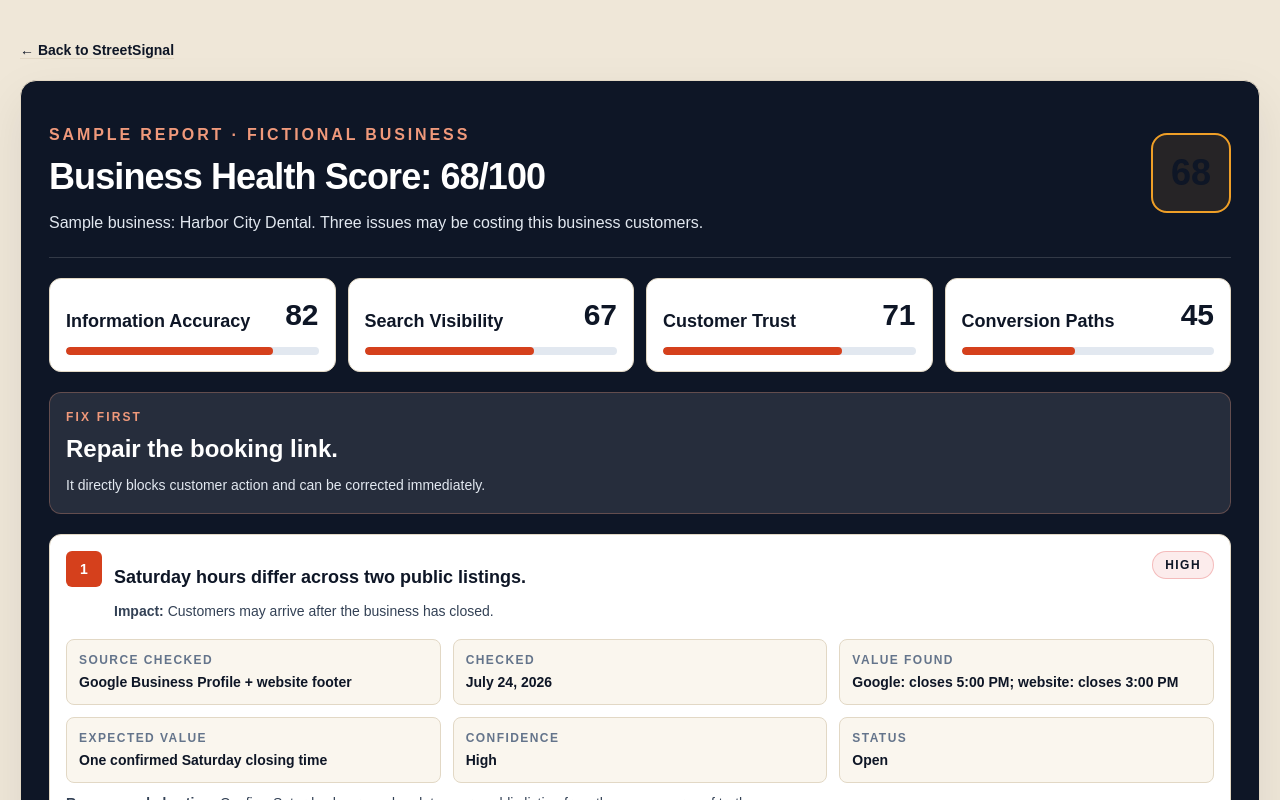
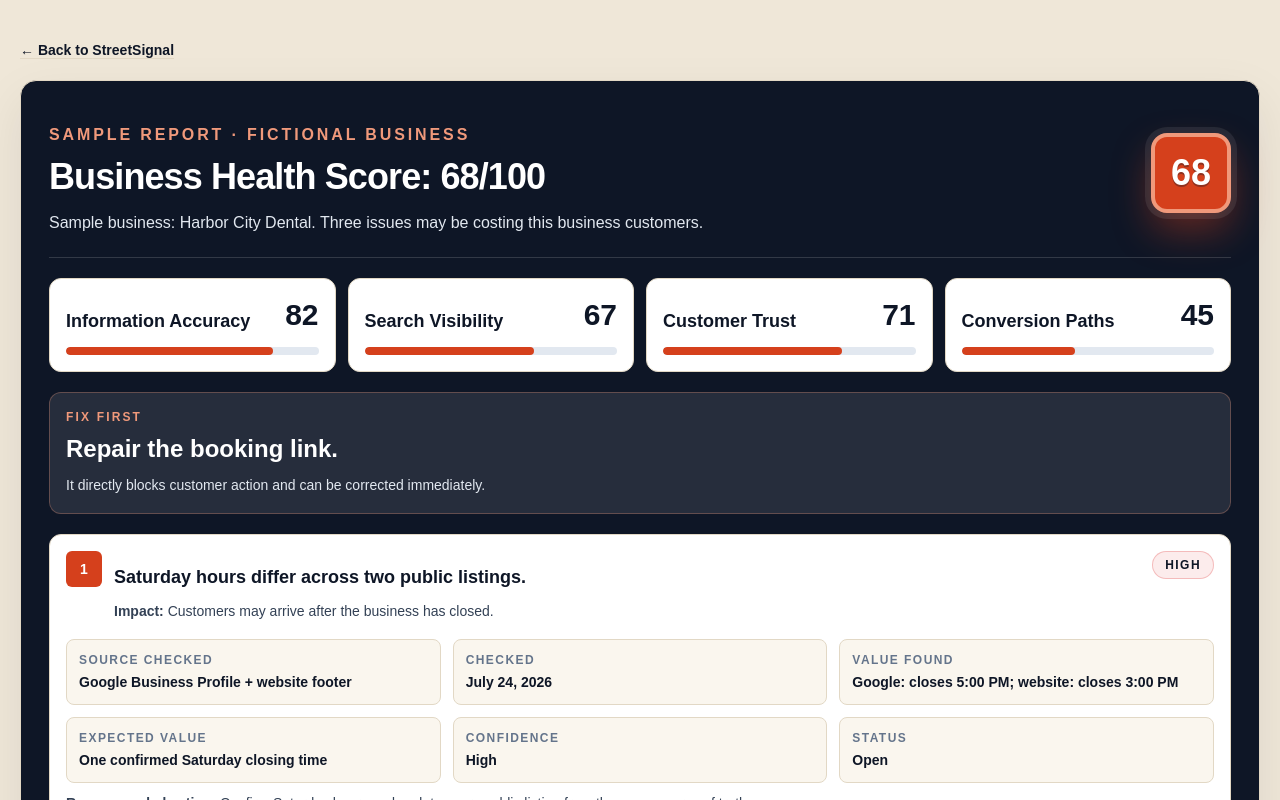
Before and after one commit to glassonglassharley/Business-Scope, a Next.js app: page /sample-report in a window 1280 px wide. Shown: the top 800 px of the page. Built offline with nearby package versions, Linux system fonts and the light colour scheme.

Commit message:
Make sample report score badge pop

```diff
--- a/src/app/globals.css
+++ b/src/app/globals.css
@@ -123,6 +123,12 @@ a {
   .score-orb,
   .report-score {
     @apply flex h-20 w-20 shrink-0 items-center justify-center rounded-2xl border-2 border-signal-amber bg-signal-amber/10 text-4xl font-black text-ink;
+  }
+
+  .report-score {
+    @apply border-4 border-brand-soft bg-brand text-white ring-2 ring-white/20;
+    box-shadow: 0 0 0 6px rgba(255, 255, 255, 0.08), 0 18px 38px rgba(213, 64, 28, 0.42);
+    text-shadow: 0 2px 0 rgba(14, 22, 38, 0.35);
   }
 
   .signal-row {
```
